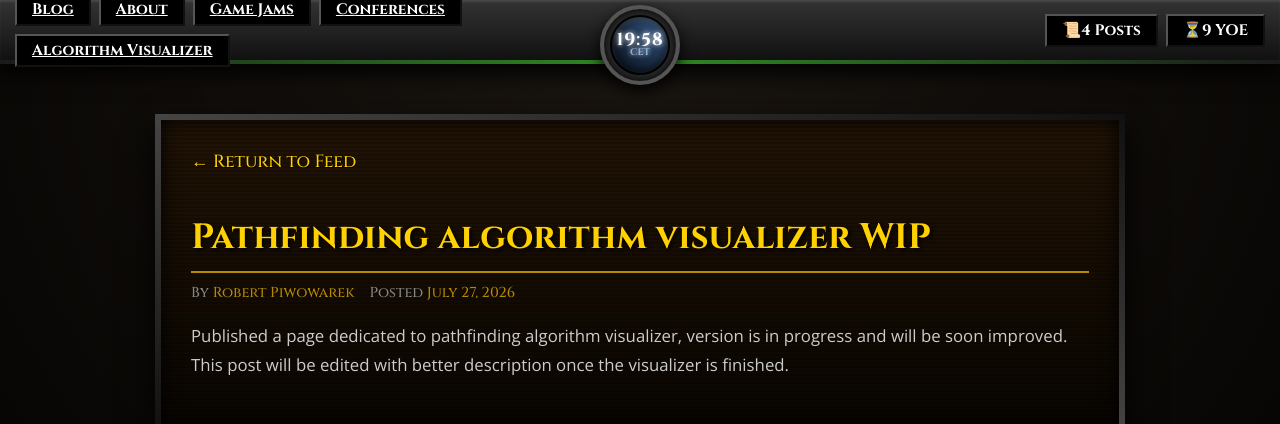
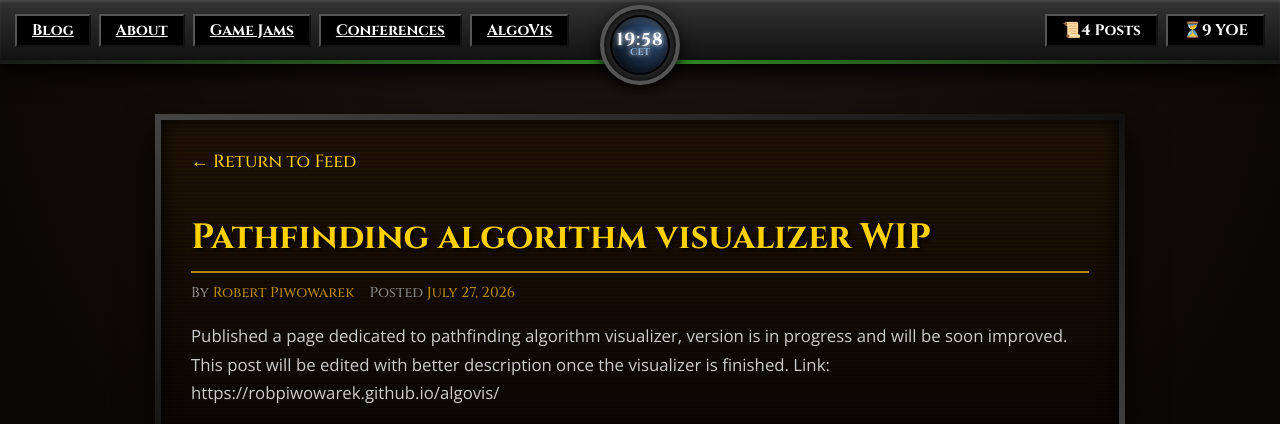
Before and after one commit to RobPiwowarek/RobPiwowarek.github.io, a Jekyll site: the page built from _posts/2026-07-27-algo-visualizer-test.md, in a window 1280 px wide, cut to the strip 0-424 px from the top of the page. Built offline with Jekyll 4.4.1, drawn with Linux system fonts in a browser that asks for light colours; our own code applies the rules of GitHub Pages for plain Markdown files.

Commit message:
testing algo vis

```diff
--- a/_layouts/default.html
+++ b/_layouts/default.html
@@ -21,7 +21,7 @@
                 <a href="{{ site.baseurl }}/about" class="nav-btn {% if page.url == '/about' %}active{% endif %}">About</a>
                 <a href="{{ site.baseurl }}/game-jams" class="nav-btn {% if page.url == '/game-jams' %}active{% endif %}">Game Jams</a>
                 <a href="{{ site.baseurl }}/conferences" class="nav-btn {% if page.url == '/conferences' %}active{% endif %}">Conferences</a>
-                <a href="{{ site.baseurl }}/algovis" class="nav-btn {% if page.url == '/algovis' %}active{% endif %}">Algorithm Visualizer</a>
+                <a href="{{ site.baseurl }}/algovis" class="nav-btn {% if page.url == '/algovis' %}active{% endif %}">AlgoVis</a>
             </nav>
         </div>
 
--- a/_posts/2026-07-27-algo-visualizer-test.md
+++ b/_posts/2026-07-27-algo-visualizer-test.md
@@ -8,3 +8,4 @@ thumbnail: /assets/images/fine.png
 
 Published a page dedicated to pathfinding algorithm visualizer, version is in progress and will be soon improved.
 This post will be edited with better description once the visualizer is finished.
+Link: https://robpiwowarek.github.io/algovis/
```
